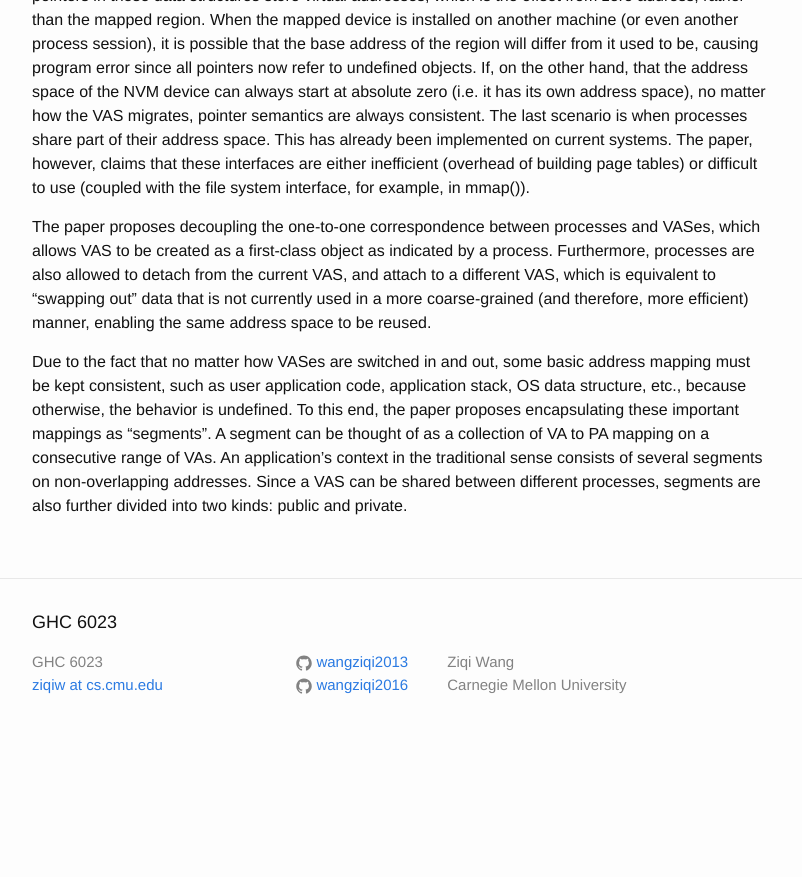
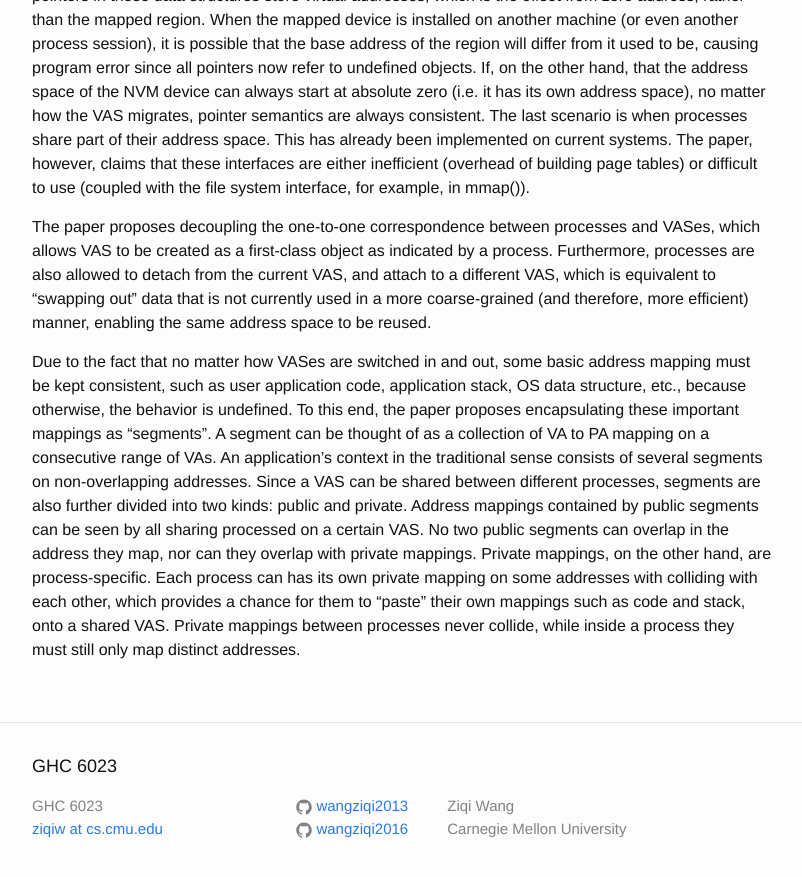
Before and after one commit to wangziqi2013/wangziqi2013.github.io, a Jekyll site: the page built from _posts/2019-08-23-SpaceJMP.markdown, in a window 1280 px wide and 900 px high, scrolled down 844 px. Shown: the top 877 px of the window, without its empty margins (238-1040 px from the left). Built offline with Jekyll 4.4.1, drawn with Linux system fonts in a browser that asks for light colours; before the commit the page ends 1600 px from its top, so only the background shows below that.

Commit message:
Adding public and private mapping

```diff
--- a/_posts/2019-08-23-SpaceJMP.markdown
+++ b/_posts/2019-08-23-SpaceJMP.markdown
@@ -44,4 +44,9 @@ as user application code, application stack, OS data structure, etc., because ot
 To this end, the paper proposes encapsulating these important mappings as "segments". A segment can be thought of as
 a collection of VA to PA mapping on a consecutive range of VAs. An application's context in the traditional sense
 consists of several segments on non-overlapping addresses. Since a VAS can be shared between different processes, segments
-are also further divided into two kinds: public and private.
+are also further divided into two kinds: public and private. Address mappings contained by public segments can be seen
+by all sharing processed on a certain VAS. No two public segments can overlap in the address they map, nor can they overlap
+with private mappings. Private mappings, on the other hand, are process-specific. Each process can has its own private mapping
+on some addresses with colliding with each other, which provides a chance for them to "paste" their own mappings such as
+code and stack, onto a shared VAS. Private mappings between processes never collide, while inside a process they must
+still only map distinct addresses.
```
